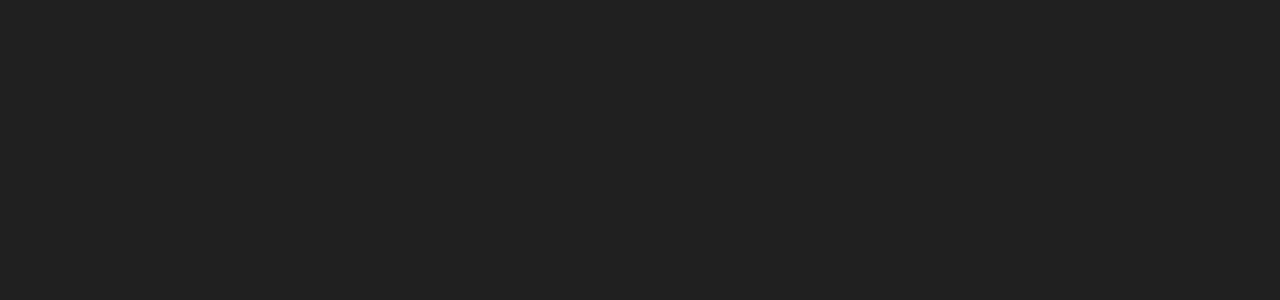
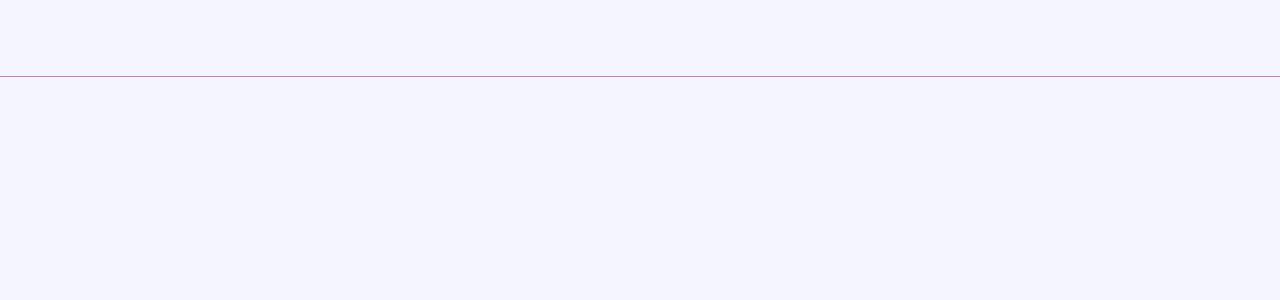
Before and after one commit to kimjoergensen/waddle, a React (Vite) app: page / in a window 1280 px wide. Shown: the top 300 px of the page. Built offline with nearby package versions, Linux system fonts and the light colour scheme.

Commit message:
added navigation layout. added theme utils with function to get formatted border property.

```diff
--- a/client/App.tsx
+++ b/client/App.tsx
@@ -2,13 +2,14 @@
 import ReactDOM from 'react-dom'
 
 import styles from './app.module.scss'
+import { Navigation } from './components/navigation/Navigation'
 import { useTheme } from './hooks/UseTheme'
 import ThemeConfig from './theme/theme-config'
 import { ThemeContext } from './theme/theme-provider'
 
 export const App: React.FunctionComponent = props => {
   const [variant, setVariant] = React.useState(ThemeConfig.Variant.dark)
-  const theme = useTheme(variant)
+  const theme = useTheme()
 
   const toggleTheme = () => {
     setVariant(state =>
@@ -21,7 +22,9 @@
   return (
     <ThemeContext.Provider value={variant}>
       <div className={styles.container} style={{ backgroundColor: theme.background, color: theme.color }}>
+        <Navigation>
 
+        </Navigation>
       </div>
     </ThemeContext.Provider>
   )
--- /dev/null
+++ b/client/components/navigation/Navigation.tsx
@@ -0,0 +1,17 @@
+import { useTheme } from '/client/hooks/UseTheme'
+import ThemeUtils from '/client/theme/theme-utils'
+import React from 'react'
+
+import styles from './navigation.module.scss'
+
+export const Navigation: React.FunctionComponent = props => {
+  const theme = useTheme()
+
+  return (
+    <header className={styles.nav} style={{ borderBottom: ThemeUtils.border(theme.primary, 1, 'solid') }}>
+      <div className={styles.navContent}>
+        {props.children}
+      </div>
+    </header>
+  )
+}
--- /dev/null
+++ b/client/components/navigation/navigation.module.scss
@@ -0,0 +1,12 @@
+.nav {
+  position: relative;
+  background: transparent;
+
+  .navContent {
+    display: flex;
+    justify-content: space-between;
+    align-items: center;
+    margin: 0 8%;
+    height: 76px;
+  }
+}
--- a/client/hooks/UseTheme.tsx
+++ b/client/hooks/UseTheme.tsx
@@ -1,6 +1,9 @@
 import ThemeConfig from '/client/theme/theme-config'
-import React from 'react'
+import React, { useContext } from 'react'
 
-export const useTheme = (variant: ThemeConfig.Variant): ThemeConfig.Theme => {
+import { ThemeContext } from '../theme/theme-provider'
+
+export const useTheme = (): ThemeConfig.Theme => {
+  const variant = useContext(ThemeContext)
   return React.useMemo(() => ThemeConfig.getTheme(variant), [variant])
 }
--- a/client/theme/theme-config.ts
+++ b/client/theme/theme-config.ts
@@ -9,7 +9,7 @@
 
   type Color = string
 
-  interface ColorScheme {
+  export interface ColorScheme {
     background: Color
     color: Color
   }
--- /dev/null
+++ b/client/theme/theme-utils.ts
@@ -0,0 +1,18 @@
+import ThemeConfig from './theme-config'
+
+namespace ThemeUtils {
+  type LineStyle = 'none' | 'hidden' | 'dotted' | 'dashed' | 'solid' | 'double' | 'groove' | 'ridge' | 'inset' | 'outset'
+
+  /**
+   * Get a border style CSS property string from a color scheme of the current theme.
+   * @param theme primary or secondary color scheme for the border color.
+   * @param width CSS line-width attribute.
+   * @param style CSS line-style attribute.
+   * @returns {string} formatted CSS border property.
+   */
+  export function border(theme: ThemeConfig.ColorScheme, width: number, style: LineStyle): string {
+    return `${width}px ${style} ${theme.background}`
+  }
+}
+
+export default ThemeUtils
```
